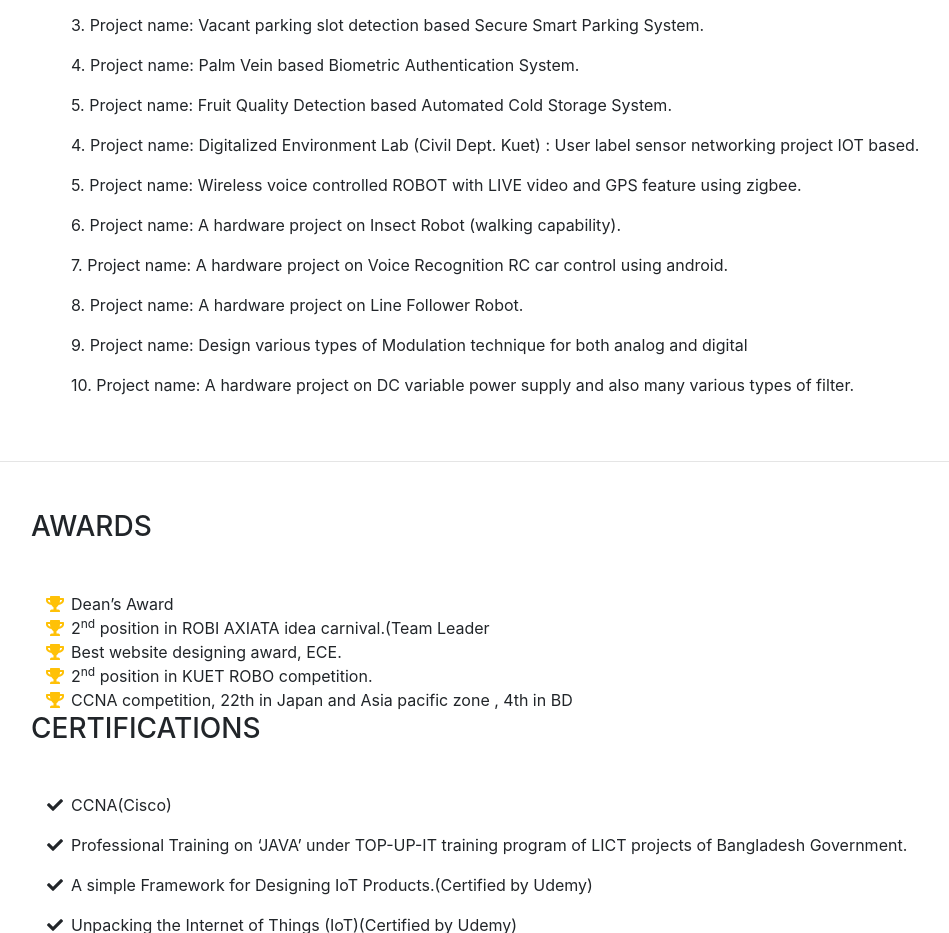
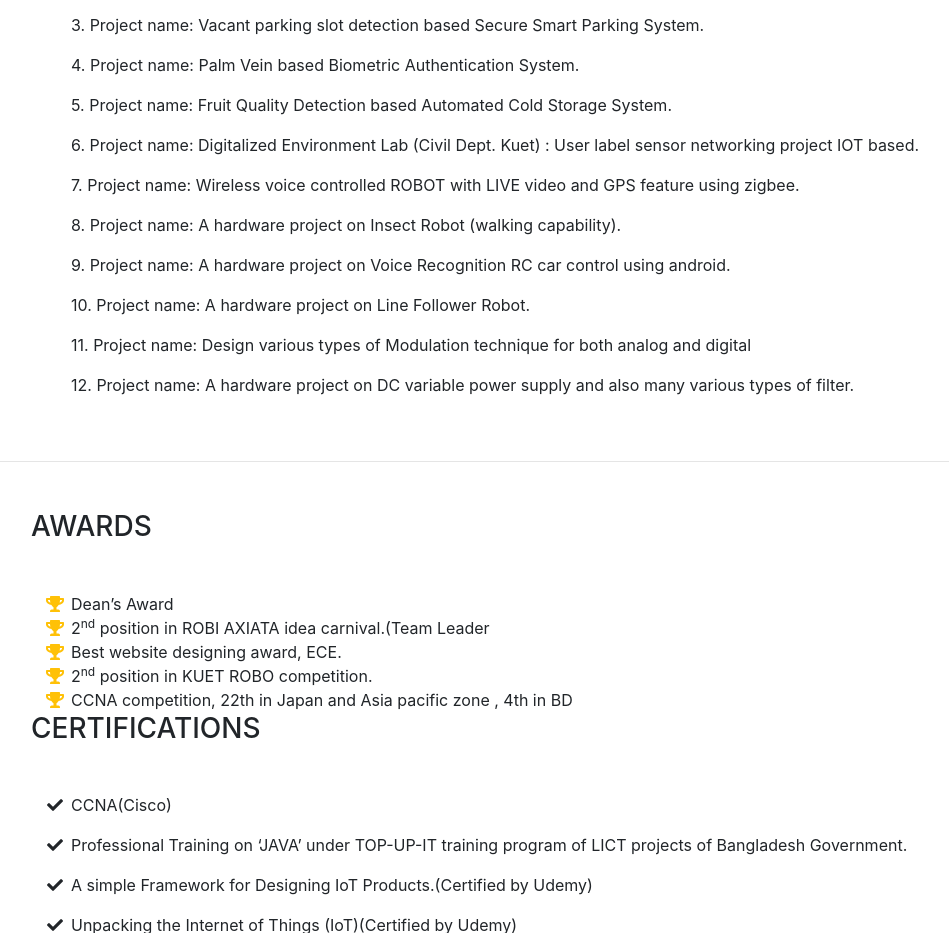
Before and after one commit to khaledmohammedsaifuddin/Profile, a website with bundled scripts: page index.html in a window 1280 px wide. Shown: the part 4466-5399 px from the top of the page, without its empty margins (289-1238 px from the left). Built offline with nearby package versions, Linux system fonts and the light colour scheme; a web font is replaced by a local one.

Commit message:
update
update

```diff
--- a/index.html
+++ b/index.html
@@ -227,17 +227,17 @@ Language: HTML, CSS(style), PHP, SQL, JavaScript, RSS, AJAX(script).</p>
 <p>5. Project name: Fruit Quality Detection based Automated Cold Storage System.</p>
 
 
-<p>4. Project name: Digitalized Environment Lab (Civil Dept. Kuet) : User label
+<p>6. Project name: Digitalized Environment Lab (Civil Dept. Kuet) : User label
 sensor networking project IOT based.</p>
-<p>5. Project name: Wireless voice controlled ROBOT with LIVE video and GPS
+<p>7. Project name: Wireless voice controlled ROBOT with LIVE video and GPS
 feature using zigbee.</p>
-<p>6. Project name: A hardware project on Insect Robot (walking capability). </P>
-  <p>7. Project name: A hardware project on Voice Recognition RC car control using
+<p>8. Project name: A hardware project on Insect Robot (walking capability). </P>
+  <p>9. Project name: A hardware project on Voice Recognition RC car control using
 android.</p>
-<p>8. Project name: A hardware project on Line Follower Robot.</p>
-<p>9. Project name: Design various types of Modulation technique for both analog
+<p>10. Project name: A hardware project on Line Follower Robot.</p>
+<p>11. Project name: Design various types of Modulation technique for both analog
 and digital</p>
-<p>10. Project name: A hardware project on DC variable power supply and also
+<p>12. Project name: A hardware project on DC variable power supply and also
 many various types of filter.</p>
 
 
```
